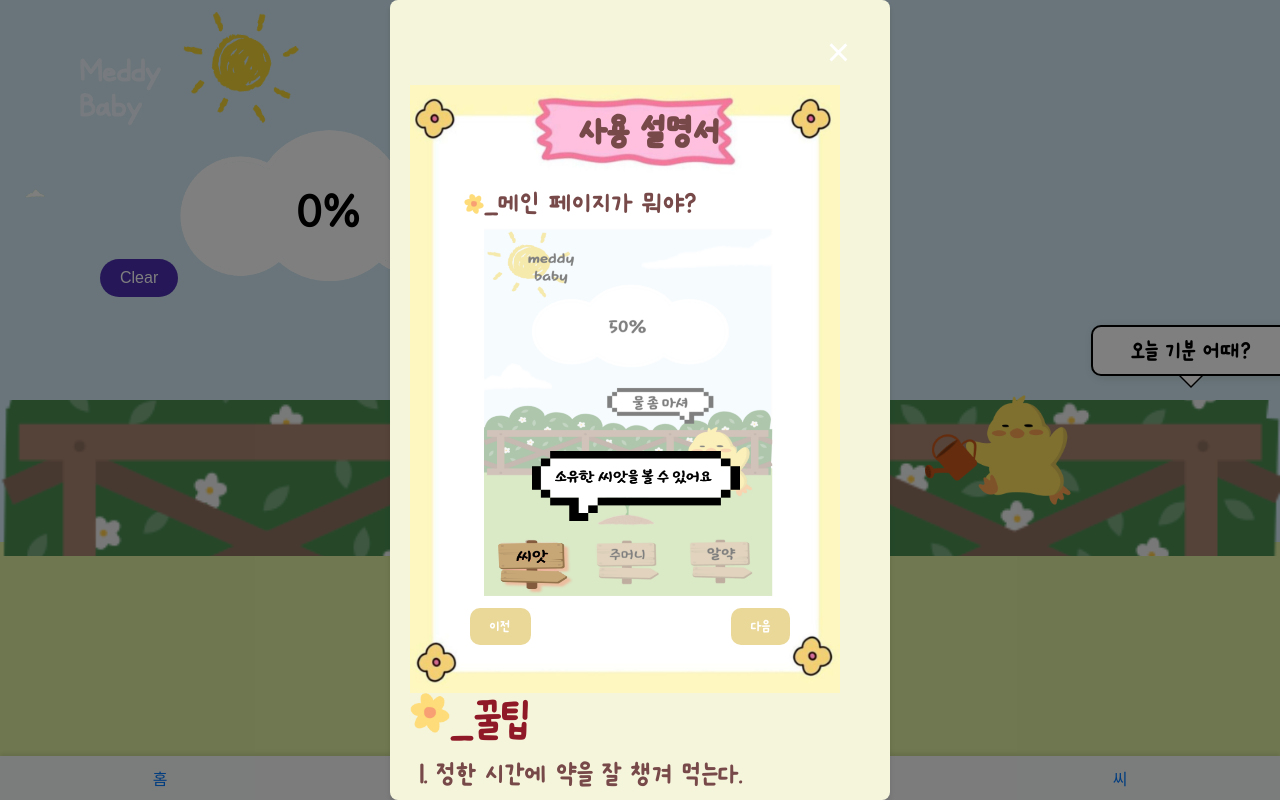
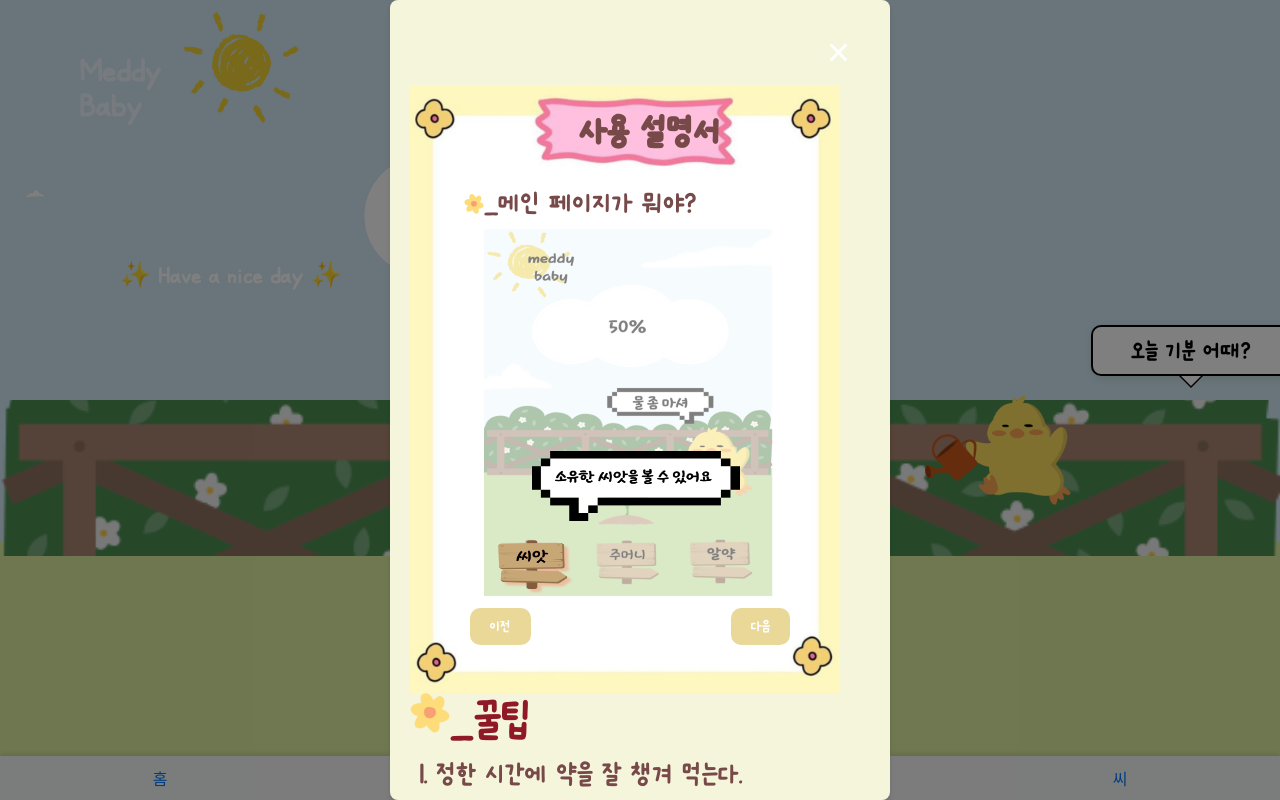
Before and after one commit to luminous037/OSS_project, a React (Create React App) app in the folder client/: page /Main in a window 1280 px wide. Built offline with nearby package versions, Linux system fonts and the light colour scheme.

Commit message:
[CHORE]메인 페이지 css 수정

```diff
--- a/client/src/components/mainPage/cloud.css
+++ b/client/src/components/mainPage/cloud.css
@@ -46,6 +46,11 @@
     }
   }
 
+  /*메인 페이지 구름 위 clear 버튼*/
   .what{
-    background-color: rgb(77, 47, 177);
+    background-color: transparent;
+    font-family: "on";
+    font-size: 25px;
+
+
   }
--- a/client/src/components/mainPage/cloud.js
+++ b/client/src/components/mainPage/cloud.js
@@ -37,7 +37,7 @@ function Cloud({ onRain }) {
 
   return (
     <div className="App">
-      <button className="what" onClick={handleClearClick}>Clear</button>
+      <button className="what" onClick={handleClearClick}>✨ Have a nice day ✨</button>
       <div className="cloud" onClick={handleCloudClick}>
         <img src={cloudImage} alt="Cloud" />
         <div className="cloud-percentage">{percentage}%</div>
--- a/client/src/components/mainPage/seed.css
+++ b/client/src/components/mainPage/seed.css
@@ -210,4 +210,7 @@ p3{
   color: black;
   font-size: 15px;
   font-family: "np";
+  border: 2px solid #cae274; /* 테두리 색상과 두께 */
+
+
 }
--- a/client/src/components/mainPage/seed.js
+++ b/client/src/components/mainPage/seed.js
@@ -90,7 +90,7 @@ function Seed({ rainCount, setRainCount }) { // rainCount 상태와 함께 setRa
         return (
           <div>
             <img src={rewardTree} alt="보상 열린 나무 이미지" className="reward-tree" />
-            <button className="accept" onClick={handleHarvest}>보상 수확</button>
+            <button className="accept" onClick={handleHarvest}>보상 얻기</button>
           </div>
         );
       default:
```
